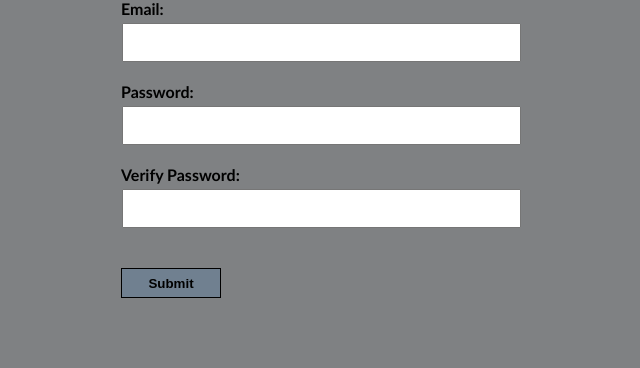
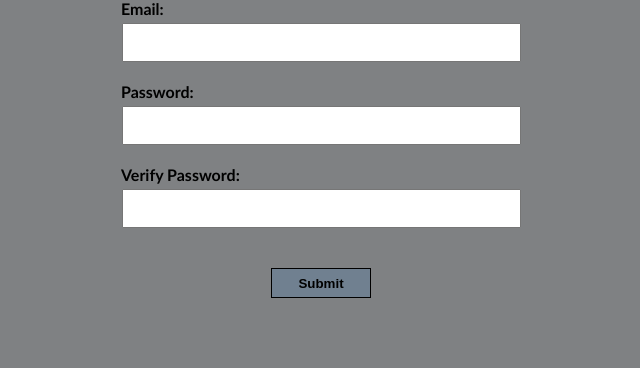
Before and after one commit to knispeja/ProjectLabyrinth, a web app: file addNewAccount.html in a window 1280 px wide. Shown: the part 177-545 px from the top of the page, without its empty margins (319-959 px from the left). Run offline with its HTML, style and script files only (its server is not run), Linux system fonts and the light colour scheme.

Commit message:
centered buttons on forms

```diff
--- a/addNewAccount.html
+++ b/addNewAccount.html
@@ -20,8 +20,10 @@
         <br \>
         <p class="label">Verify Password: </p><input class="in" type="password" id="pwdVerified" value="">
         <br \>
+	</form>
+	<div id="submitDiv">
         <button id="submit" type="button">Submit</button>
-	</form>
+	</div>
 </body>
 
 </html>
--- a/addNewArticle.html
+++ b/addNewArticle.html
@@ -18,8 +18,10 @@
         <br \>
         <p class="label">Description: </p><textarea class="in" type="text" id="description" value=""></textarea>
         <br \>
+	</form>
+	<div id="submitDiv">
         <button id="submit" type="button">Submit</button>
-	</form>
+	</div>
 </body>
 
 </html>
--- a/css/articleView.css
+++ b/css/articleView.css
@@ -26,3 +26,7 @@
     margin-right: auto;
     width: 1400px;
 }
+
+h1 {
+    margin-top: 0px;
+}
--- a/css/formStyle.css
+++ b/css/formStyle.css
@@ -42,10 +42,14 @@ body {
     border: 1px solid black;
     font-family: Arial, Helvetica, sans-serif;
     font-weight: bold;
-    margin-left: auto;
-    margin-right: auto;
     text-align: center;
     padding: 5px;
     background-color: slategray;
     margin-top: 20px;
 }
+
+#submitDiv {
+    width: 100px;
+    margin-left: auto;
+    margin-right: auto;
+}
--- a/searchResults.html
+++ b/searchResults.html
@@ -10,6 +10,8 @@
 <body>
 	<script src="js/template.js"></script>
 	<div id="searchResults">
+		<!-->I think we should leave this div empty and populate it using jquery and instead
+		of having a link, just make it so the result picture is the link.<-->
 		<ul>
 			<li>
 				<span class="result">
```
